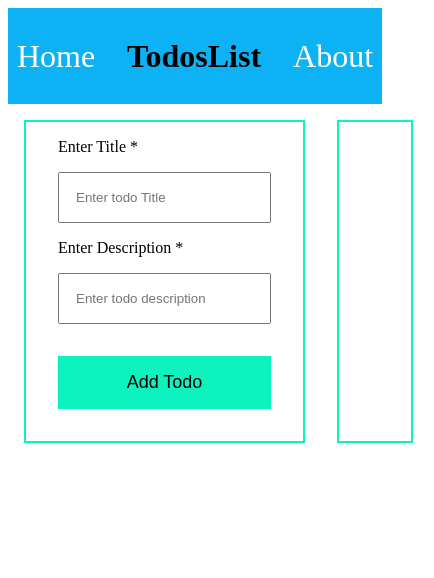
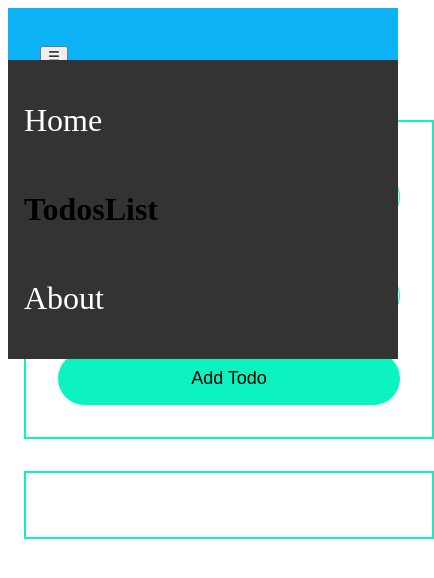
Before and after one commit to tahir-mehmood12/react-todos, a React (Create React App) app: page /todos in a window 390 px wide. Shown: the top 578 px of the page, 434 px wide, since content can reach past the window. Built offline with nearby package versions, Linux system fonts and the light colour scheme.

Commit message:
reponsive

```diff
--- a/src/Components/EditTodoModal.js
+++ b/src/Components/EditTodoModal.js
@@ -1,5 +1,5 @@
 import React, { useState, useEffect } from "react";
-
+import "../Styles/EditModalStyle.scss";
 export default function EditTodoModal({ todo, onSave, onClose }) {
   const [updatedText, setUpdatedText] = useState("");
   const [updatedDescription, setUpdatedDescription] = useState("");
--- a/src/Components/MainNavbar.js
+++ b/src/Components/MainNavbar.js
@@ -1,11 +1,21 @@
-import React from "react";
+import React, { useState } from "react";
 import { NavLink } from "react-router-dom";
 import "../Styles/NavbarStyle.scss";
+
 export default function MainNavbar() {
+  const [isNavbarVisible, setNavbarVisibility] = useState(true);
+
+  const toggleNavbar = () => {
+    setNavbarVisibility(!isNavbarVisible);
+  };
+
   return (
     <>
       <header>
-        <nav>
+        <button className="toggle-button" onClick={toggleNavbar}>
+          ☰
+        </button>
+        <nav className={isNavbarVisible ? "visible" : "hidden"}>
           <ul>
             <li>
               <NavLink to="/" end>
--- a/src/Styles/CreateTodo.scss
+++ /dev/null
@@ -1,46 +0,0 @@
-// .main {
-
-//   max-width: 200px;
-//   margin: 0 auto;
-// }
-
-form {
-  display: flex;
-  flex-direction: column;
-  margin-top: 1rem;
-  max-width: 300px;
-  align-items: center;
-}
-
-input[type="text"],
-input[type="text"] + input[type="text"],
-button {
-  margin-bottom: 10px;
-  margin-top: 10px;
-  padding: 8px;
-  border: 1px solid #ccc;
-  border-radius: 5px;
-  font-size: 16px;
-  width: 100%;
-  box-sizing: border-box;
-  align-items: center;
-}
-
-input[type="text"] {
-  width: 100%;
-}
-
-input[type="text"] + input[type="text"] {
-  margin-top: 10px;
-}
-
-button {
-  background-color: #007bff;
-  color: #fff;
-  cursor: pointer;
-  transition: background-color 0.3s ease;
-}
-
-button:hover {
-  background-color: #0056b3;
-}
--- /dev/null
+++ b/src/Styles/EditModalStyle.scss
@@ -0,0 +1,61 @@
+$primary-color: #0cf3c0;
+$secondary-color: #1ee148;
+.modal {
+  position: fixed;
+  top: 0;
+  left: 0;
+  width: 100%;
+  height: 100%;
+  background: rgba(0, 0, 0, 0.5);
+  display: flex;
+  justify-content: center;
+  align-items: center;
+
+  &-content {
+    background: #fff;
+    padding: 20px;
+    border-radius: 8px;
+    box-shadow: 0 0 10px rgba(0, 0, 0, 0.1);
+    max-width: 400px;
+    width: 100%;
+
+    h2 {
+      font-size: 1.5em;
+      margin-bottom: 15px;
+    }
+
+    input {
+      width: 100%;
+      padding: 10px;
+      margin-bottom: 15px;
+      border: 1px solid $primary-color;
+      outline-color: $secondary-color;
+      border-radius: 4px;
+      font-size: 1em;
+    }
+
+    button {
+      background: $primary-color;
+      color: #fff;
+      padding: 10px 15px;
+      border: none;
+      border-radius: 4px;
+      cursor: pointer;
+      font-size: 1em;
+      margin-right: 10px;
+
+      &:last-child {
+        margin-right: 0;
+      }
+
+      &:hover {
+        background: $secondary-color;
+      }
+    }
+
+    div {
+      display: flex;
+      justify-content: flex-end;
+    }
+  }
+}
--- a/src/Styles/NavbarStyle.scss
+++ b/src/Styles/NavbarStyle.scss
@@ -30,3 +30,43 @@ header {
     }
   }
 }
+.toggle-button {
+  display: none;
+}
+@media (max-width: 640px) {
+  .toggle-button {
+    display: block;
+    margin: 2rem;
+  }
+  header {
+    justify-content: start;
+    width: 100vw;
+  }
+
+  nav {
+    flex-direction: column;
+    align-items: flex-start;
+    width: 100%;
+    position: absolute;
+    top: 60px;
+    background-color: #333;
+    z-index: 1;
+  }
+
+  nav.visible {
+    display: flex;
+  }
+
+  nav.hidden {
+    display: none;
+  }
+
+  nav ul {
+    flex-direction: column;
+    padding: 10px;
+  }
+
+  nav li {
+    margin: 10px 0;
+  }
+}
--- a/src/Styles/TodoStyle.scss
+++ b/src/Styles/TodoStyle.scss
@@ -1,4 +1,5 @@
 $primary-color: #0cf3c0;
+$secondary-color: #1ee148;
 $primary-padding: 1rem;
 $primary-margin: 1rem;
 .main {
@@ -47,7 +48,9 @@ $primary-margin: 1rem;
   input {
     padding: $primary-padding;
     margin: $primary-margin;
-    outline-color: $primary-color;
+    border: 1px solid $primary-color;
+    border-radius: 999px;
+    outline-color: $secondary-color;
   }
   button {
     padding: $primary-padding;
@@ -55,5 +58,14 @@ $primary-margin: 1rem;
     background-color: $primary-color;
     border: $primary-color;
     font-size: large;
+    border-radius: 999px;
+    &:hover {
+      background: $secondary-color;
+    }
   }
 }
+@media (max-width: 640px) {
+  .main {
+    flex-direction: column;
+  }
+}
```
